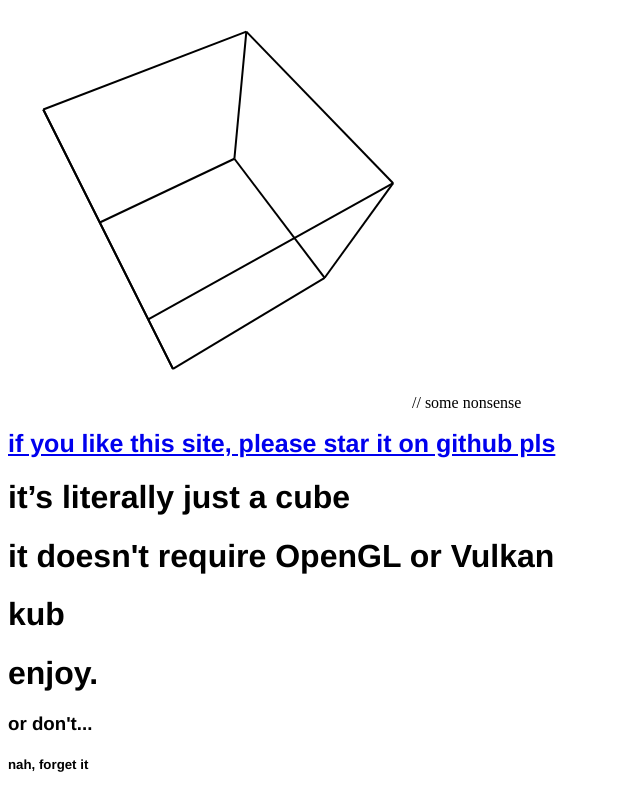
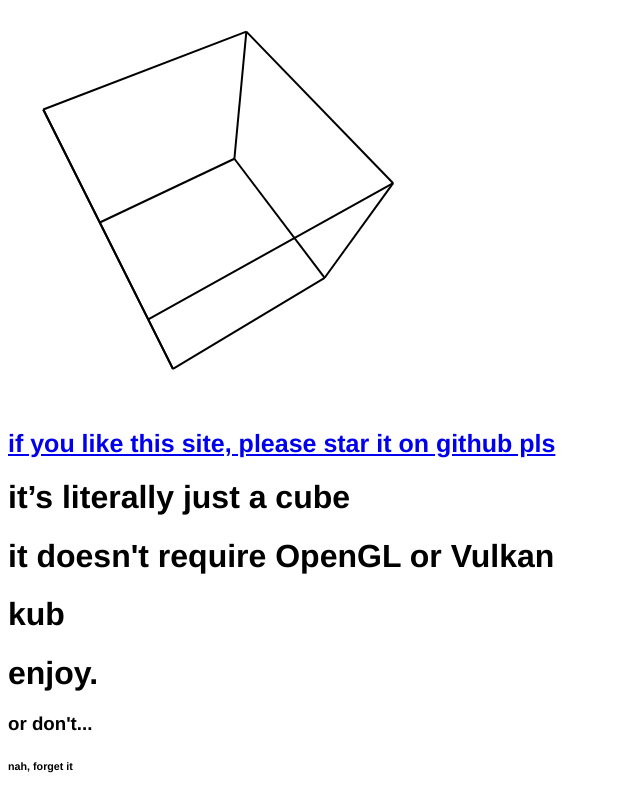
Before and after one commit to verycoolcube/verycoolcube.github.io, a plain HTML site: page index.html in a window 1280 px wide. Shown: the whole page, without its empty margins (0-640 px from the left). Drawn offline with Linux system fonts and the light colour scheme.

Commit message:
Update index.html

```diff
--- a/index.html
+++ b/index.html
@@ -89,7 +89,6 @@
         // initialize animation loop
         projectAndDraw();
     </script>
-// some nonsense
 <h1 style="font-family: 'Helvetica', 'Arial', sans-serif; font-size: 25px;">
   <a href="https://github.com/verycoolcube/verycoolcube.github.io"
      target="_blank"
@@ -100,7 +99,7 @@
 <h1 style="font-family: 'Helvetica', 'Arial', sans-serif;">kub</h1>
 <h1 style="font-family: 'Helvetica', 'Arial', sans-serif;">enjoy.</h1>
 <h3 style="font-family: 'Helvetica', 'Arial', sans-serif;">or don't...</h3>
-<h5 style="font-family: 'Helvetica', 'Arial', sans-serif;">nah, forget it</h5>
+<h6 style="font-family: 'Helvetica', 'Arial', sans-serif;">nah, forget it</h6>
 
 </body>
 </html>
```
